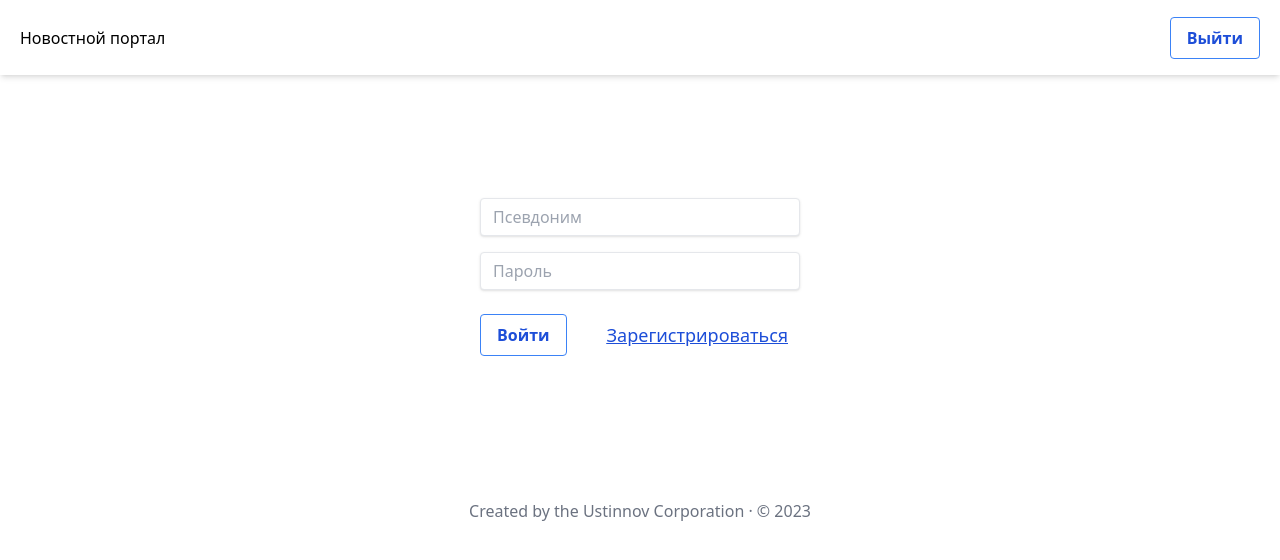
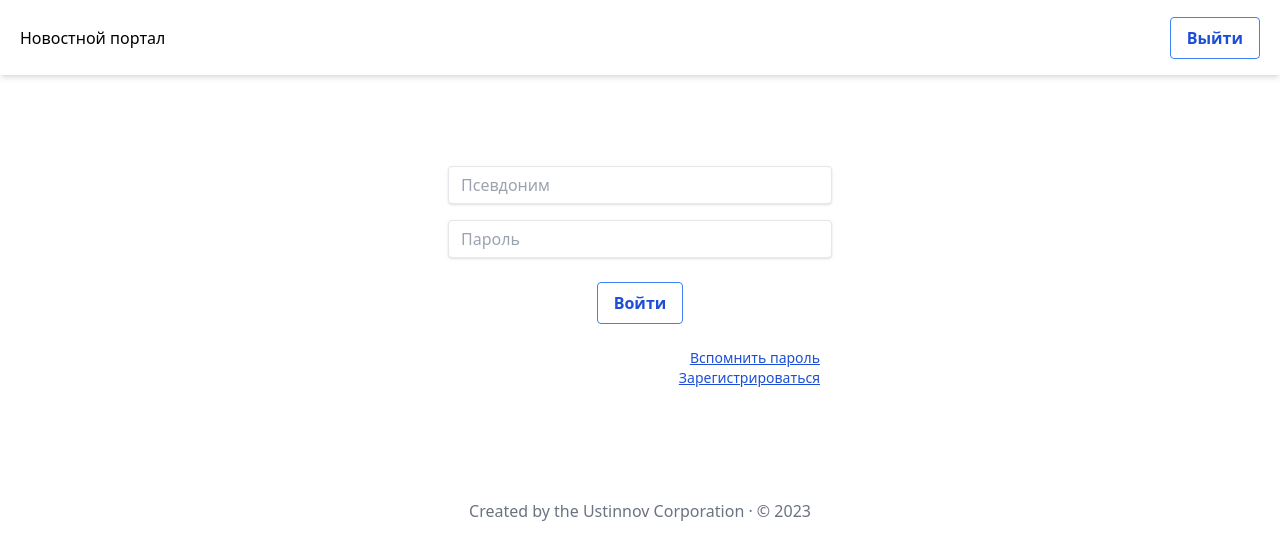
Before and after one commit to mianger22/article_pipeline, a React (Create React App) app: page /authorization in a window 1280 px wide. Shown: the top 560 px of the page. Built offline with nearby package versions, Linux system fonts and the light colour scheme.

Commit message:
aligned links right

```diff
--- a/src/index.css
+++ b/src/index.css
@@ -12,6 +12,6 @@
   }
 
   .form_custom {
-    @apply w-full max-w-xs mb-5;
+    @apply w-full max-w-sm mb-5;
   }
 }
--- a/src/pages/Authorization.tsx
+++ b/src/pages/Authorization.tsx
@@ -23,7 +23,6 @@ export default function Authorization() {
   })
 
   return (
-    <>
     <Formik
       initialValues={{ login: '', password: '', repeat_password: '', email: '' }}
       validate={() => {
@@ -81,7 +80,7 @@ export default function Authorization() {
               {errors.password && touched.password && errors.password}
             </div>
 
-              <div className='flex justify-between items-center mt-5'>
+            <div className='flex justify-center items-center mt-5'>
               <button
                 type="submit"
                 disabled={isSubmitting}
@@ -89,15 +88,19 @@ export default function Authorization() {
               >
                 Войти
               </button>
+            </div>
+          </form>
 
-                <div className='text-blue-700 text-decoration-line: underline text-lg pr-3'>
+          <div className='mt-6 px-3 text-blue-700 text-decoration-line: underline text-sm text-right'>
+            <div>
+              <Link to="/password_reset">Вспомнить пароль</Link>
+            </div>
+            <div>
               <Link to="/registration">Зарегистрироваться</Link>
             </div>
           </div>
-            </form>
         </div>
       )}
     </Formik>
-    </>
   );
 }
--- a/src/pages/Registration.tsx
+++ b/src/pages/Registration.tsx
@@ -25,7 +25,6 @@ export default function Registration() {
   })
 
   return (
-    <>
     <Formik
       initialValues={{ login: '', password: '', repeat_password: '', email: '' }}
       validate={values=> {
@@ -114,19 +113,18 @@ export default function Registration() {
                 {errors.email && touched.email && errors.email}
               </div>
 
-                <div className='mt-4'>
+              <div className='flex justify-between items-center mt-5'>
                 <button type="submit" disabled={isSubmitting} className="btn_custom">
                   Зарегистрироваться
                 </button>
+
+                <div className='text-blue-700 text-decoration-line: underline text-lg pr-3'>
+                  <Link to="/authorization">← Назад</Link>
+                </div>
               </div>
           </form>
         </div>
       )}
     </Formik>
-
-      <div className='mt-3'>
-        <Link to="/authorization">← Назад</Link>
-      </div>
-    </>
   );
 }
```
Lines whose indentation alone changed are shown as unchanged.
